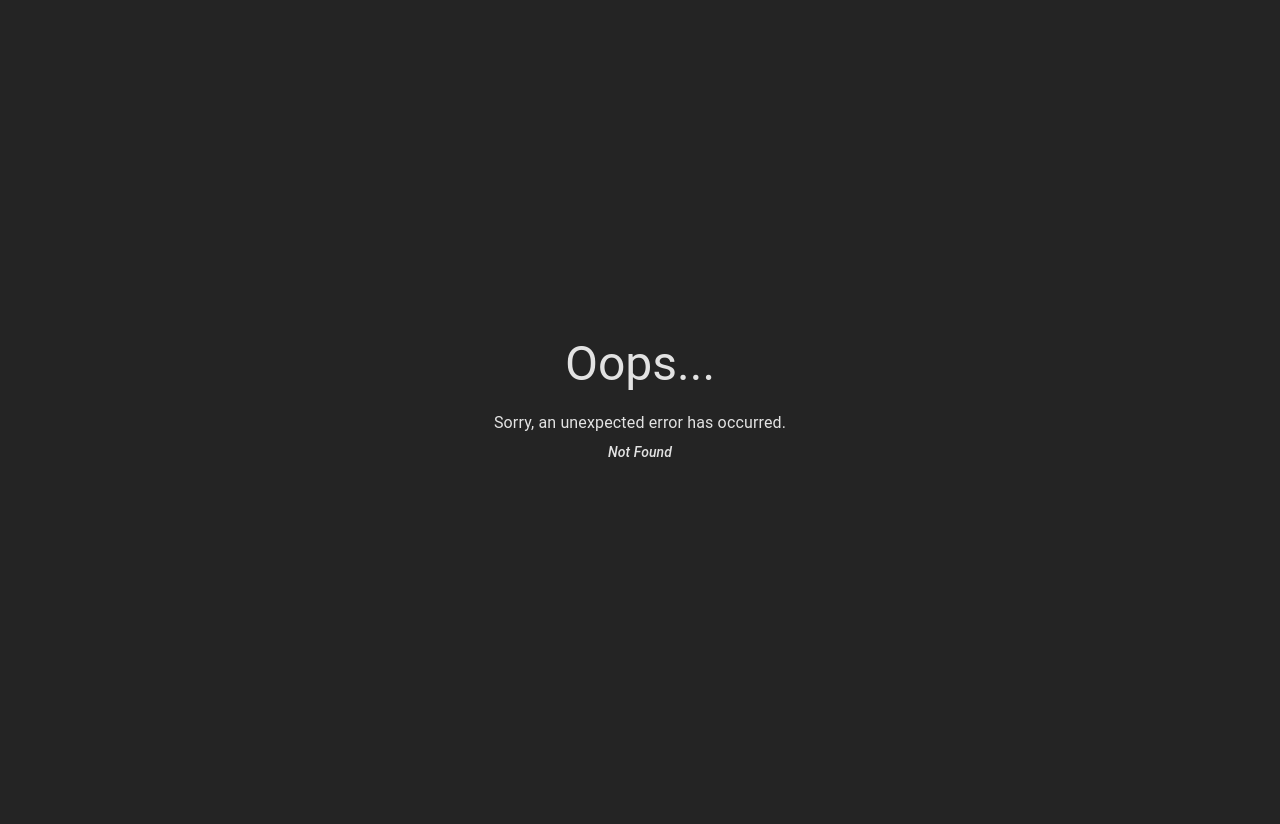
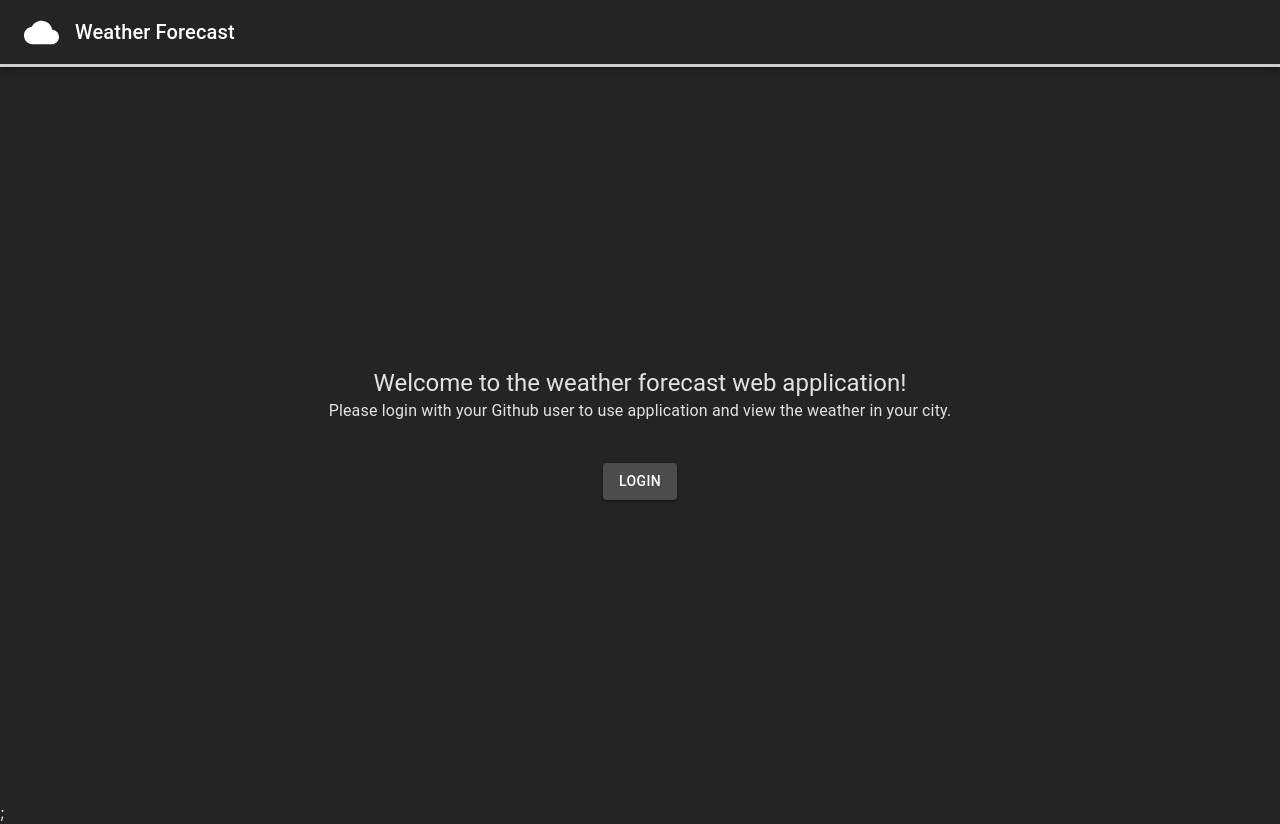
Before and after one commit to jonanpogi/weather-forecast-app, a React (Vite) app: page /landing in a window 1280 px wide. Before the commit this address had no page. Before the commit the page ends 800 px from the top, so only its background shows below. Built offline with nearby package versions, Linux system fonts and the light colour scheme; no server answers.

Commit message:
Add authentication use case

```diff
--- a/package.json
+++ b/package.json
@@ -10,17 +10,20 @@
     "preview": "vite preview"
   },
   "dependencies": {
+    "@auth0/auth0-react": "^2.2.4",
     "@emotion/react": "^11.11.3",
     "@emotion/styled": "^11.11.0",
     "@mui/icons-material": "^5.15.3",
     "@mui/material": "^5.15.3",
     "@mui/styled-engine-sc": "^6.0.0-alpha.11",
+    "history": "^5.3.0",
     "react": "^18.2.0",
     "react-dom": "^18.2.0",
     "react-router-dom": "^6.21.1",
     "styled-components": "^6.1.6"
   },
   "devDependencies": {
+    "@types/history": "^5.0.0",
     "@types/react": "^18.2.43",
     "@types/react-dom": "^18.2.17",
     "@typescript-eslint/eslint-plugin": "^6.14.0",
--- a/src/App.tsx
+++ b/src/App.tsx
@@ -2,22 +2,53 @@ import { RouterProvider, createBrowserRouter } from "react-router-dom";
 import Error from "./pages/Error";
 import Layout from "./pages/Layout";
 import Landing from "./pages/Landing";
+import AppPrivateRoute from "./components/AppPrivateRoute";
+import Home from "./pages/Home";
+import { AppState, Auth0Provider } from "@auth0/auth0-react";
+import constants from "./utils/constants";
 
 const router = createBrowserRouter([
   {
     element: <Layout />,
     errorElement: <Error />,
     children: [
+      // Public routes
       {
-        path: "/",
+        path: "/landing",
         element: <Landing />,
+      },
+      // Private routes
+      {
+        element: <AppPrivateRoute />,
+        children: [
+          {
+            path: "/",
+            element: <Home />,
+          },
+        ],
       },
     ],
   },
 ]);
 
 const App = () => {
-  return <RouterProvider router={router} />;
+  const onRedirectCallback = (appState?: AppState) => {
+    router.navigate(appState?.returnTo || window.location.pathname);
+  };
+
+  return (
+    <Auth0Provider
+      domain={constants.VITE_AUTH0_DOMAIN}
+      clientId={constants.VITE_AUTH0_CLIENT_ID}
+      onRedirectCallback={onRedirectCallback}
+      authorizationParams={{
+        redirect_uri: window.location.origin,
+      }}
+      cacheLocation="localstorage"
+    >
+      <RouterProvider router={router} />;
+    </Auth0Provider>
+  );
 };
 
 export default App;
--- /dev/null
+++ b/src/components/AppPrivateRoute.tsx
@@ -0,0 +1,26 @@
+import { useAuth0 } from "@auth0/auth0-react";
+import { Outlet, useNavigate } from "react-router-dom";
+import { useEffect } from "react";
+import { CircularProgress } from "@mui/material";
+
+const AppPrivateRoute = () => {
+  const { isAuthenticated, isLoading } = useAuth0();
+  const navigate = useNavigate();
+
+  useEffect(() => {
+    console.log("isAuthenticated:", isAuthenticated);
+    console.log("isLoading:", isLoading);
+
+    if (!isAuthenticated && !isLoading) {
+      navigate("/landing");
+    }
+  }, [isAuthenticated, navigate, isLoading]);
+
+  if (isLoading) {
+    return <CircularProgress color="inherit" />;
+  }
+
+  return <Outlet />;
+};
+
+export default AppPrivateRoute;
--- /dev/null
+++ b/src/pages/Home/index.tsx
@@ -0,0 +1,5 @@
+const Home = () => {
+  return <h1>Home</h1>;
+};
+
+export default Home;
--- a/src/pages/Landing/index.tsx
+++ b/src/pages/Landing/index.tsx
@@ -1,7 +1,19 @@
 import { Stack, Typography } from "@mui/material";
 import AppButton from "../../components/AppButton";
+import { useAuth0 } from "@auth0/auth0-react";
+import { useEffect } from "react";
+import { useNavigate } from "react-router-dom";
 
 const Landing = () => {
+  const { loginWithRedirect, isAuthenticated, isLoading } = useAuth0();
+  const navigate = useNavigate();
+
+  useEffect(() => {
+    if (isAuthenticated && !isLoading) {
+      navigate("/");
+    }
+  }, [isAuthenticated, navigate]);
+
   return (
     <Stack
       flexGrow={1}
@@ -21,7 +33,9 @@ const Landing = () => {
         Please login with your Github user to use application and view the
         weather in your city.
       </Typography>
-      <AppButton variant="contained">Login</AppButton>
+      <AppButton variant="contained" onClick={() => loginWithRedirect()}>
+        Login
+      </AppButton>
     </Stack>
   );
 };
--- a/src/pages/Layout/index.tsx
+++ b/src/pages/Layout/index.tsx
@@ -2,8 +2,11 @@ import { Toolbar, AppBar, Box, Stack, Typography } from "@mui/material";
 import { Outlet } from "react-router-dom";
 import CloudIcon from "@mui/icons-material/Cloud";
 import AppButton from "../../components/AppButton";
+import { useAuth0 } from "@auth0/auth0-react";
 
 const Layout = () => {
+  const { logout, isAuthenticated } = useAuth0();
+
   return (
     <Box id="layout">
       <AppBar
@@ -27,7 +30,16 @@ const Layout = () => {
             />
             <Typography variant="h6">Weather Forecast</Typography>
           </Stack>
-          <AppButton variant="contained">LOGOUT</AppButton>
+          {isAuthenticated && (
+            <AppButton
+              variant="contained"
+              onClick={() =>
+                logout({ logoutParams: { returnTo: window.location.origin } })
+              }
+            >
+              Logout
+            </AppButton>
+          )}
         </Toolbar>
       </AppBar>
       <Outlet />
--- /dev/null
+++ b/src/utils/constants.ts
@@ -0,0 +1,6 @@
+const constants = {
+  VITE_AUTH0_DOMAIN: import.meta.env.VITE_AUTH0_DOMAIN,
+  VITE_AUTH0_CLIENT_ID: import.meta.env.VITE_AUTH0_CLIENT_ID,
+};
+
+export default constants;
```
Also changed, not shown: src/main.tsx (+7 -7 lines), 2 other files (tests, documents, lock files or other folders).
